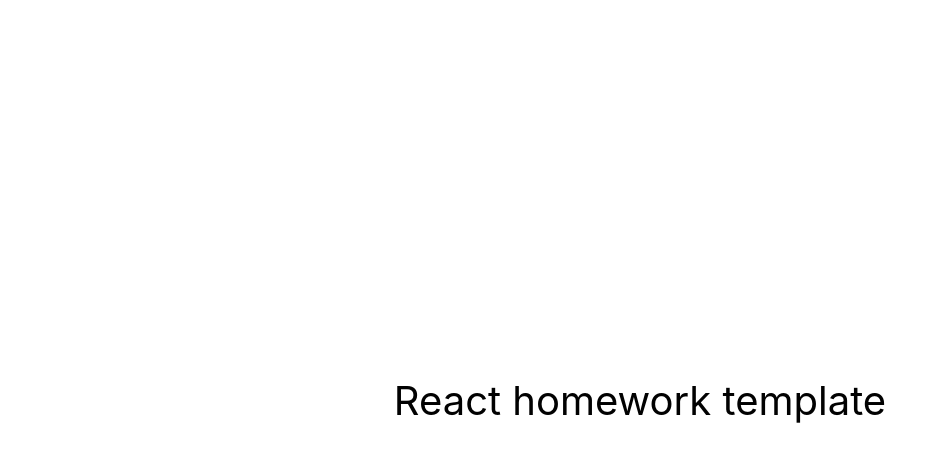
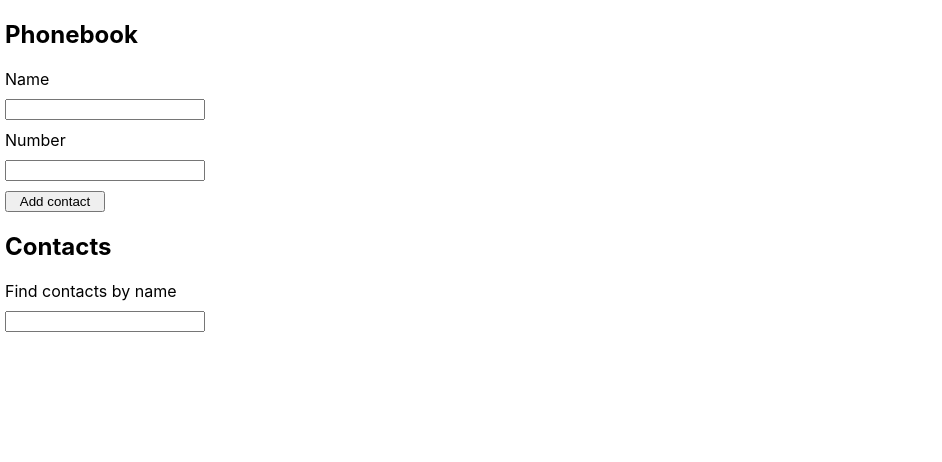
Before and after one commit to anastasia-savi/goit-react-hw-08-phonebook, a React (Create React App) app: page / in a window 1280 px wide. Shown: the top 462 px of the page, without its empty margins (0-942 px from the left). Built offline with nearby package versions, Linux system fonts and the light colour scheme.

Commit message:
hw-react2/3

```diff
--- a/package.json
+++ b/package.json
@@ -7,6 +7,8 @@
     "@testing-library/jest-dom": "^5.16.3",
     "@testing-library/react": "^12.1.4",
     "@testing-library/user-event": "^13.5.0",
+    "nanoid": "^4.0.2",
+    "prop-types": "^15.8.1",
     "react": "^18.1.0",
     "react-dom": "^18.1.0",
     "react-scripts": "5.0.1",
--- a/src/components/App.jsx
+++ b/src/components/App.jsx
@@ -1,16 +1,60 @@
-export const App = () => {
-  return (
-    <div
-      style={{
-        height: '100vh',
-        display: 'flex',
-        justifyContent: 'center',
-        alignItems: 'center',
-        fontSize: 40,
-        color: '#010101'
-      }}
-    >
-      React homework template
-    </div>
-  );
-};
+import React from 'react';
+import ContactForm from './ContactForm/ContactForm';
+import Section from './Section/Section';
+import { nanoid } from 'nanoid/non-secure';
+import ContactList from './ContactList/ContactList';
+import Filter from './Filter/Filter';
+export default class App extends React.Component {
+  state = {
+    contacts: [],
+    filter: '',
+  };
+
+  formHandlerSubmit = ({ name, number }) => {
+    const contact = {
+      id: nanoid(),
+      name,
+      number,
+    };
+
+    if (this.state.contacts.find(cont => cont.name === name)) {
+      alert(`{name} is already in contacts`);
+    } else {
+      this.setState(prevState => ({
+        contacts: [contact, ...prevState.contacts],
+      }));
+    }
+  };
+
+  changeFilter = event => {
+    this.setState({ filter: event.currentTarget.value });
+  };
+
+  getFiltred = () => {
+    const normFilter = this.state.filter.toLowerCase();
+    return this.state.contacts.filter(contact =>
+      contact.name.toLowerCase().includes(normFilter)
+    );
+  };
+
+  deleteContact = contactId => {
+    this.setState(prevState => ({
+      contacts: prevState.contacts.filter(contact => contact.id !== contactId),
+    }));
+  };
+
+  render() {
+    const visibleContacts = this.getFiltred();
+    return (
+      <div>
+        <Section title="Phonebook">
+          <ContactForm onSubmit={this.formHandlerSubmit} />
+        </Section>
+        <Section title="Contacts">
+          <Filter value={this.state.filter} onChange={this.changeFilter} />
+          <ContactList contacts={visibleContacts} delete={this.deleteContact} />
+        </Section>
+      </div>
+    );
+  }
+}
--- /dev/null
+++ b/src/components/ContactForm/ContactForm.jsx
@@ -0,0 +1,62 @@
+import React from 'react';
+import PropTypes from 'prop-types';
+import css from './ContactForm.module.css';
+
+export default class ContactForm extends React.Component {
+  state = {
+    name: '',
+    number: '',
+  };
+
+  handleInputChange = event => {
+    this.setState({ [event.currentTarget.name]: event.currentTarget.value });
+  };
+
+  handleSubmit = event => {
+    event.preventDefault();
+    this.props.onSubmit(this.state);
+    this.reset();
+  };
+
+  reset = () => {
+    this.setState({ name: '', number: '' });
+  };
+
+  render() {
+    return (
+      <form className={css.form} onSubmit={this.handleSubmit}>
+        <label className={css.label}>
+          <span className={css.span}>Name</span>
+          <input
+            type="text"
+            value={this.state.name}
+            onChange={this.handleInputChange}
+            name="name"
+            pattern="^[a-zA-Zа-яА-Я]+((['-][a-zA-Zа-яА-Я])?[a-zA-Zа-яА-Я]*)*$"
+            title="Name may contain only letters, apostrophe, dash and spaces. For example Adrian, Jacob Mercer, Charles de Batz de Castelmore d'Artagnan"
+            required
+          />
+        </label>
+        <label className={css.label}>
+          <span className={css.span}>Number</span>
+          <input
+            type="tel"
+            value={this.state.number}
+            onChange={this.handleInputChange}
+            name="number"
+            pattern="\+?\d{1,4}?[-.\s]?\(?\d{1,3}?\)?[-.\s]?\d{1,4}[-.\s]?\d{1,4}[-.\s]?\d{1,9}"
+            title="Phone number must be digits and can contain spaces, dashes, parentheses and can start with +"
+            required
+          />
+        </label>
+        <button type="submit" className={css.button}>
+          Add contact
+        </button>
+      </form>
+    );
+  }
+}
+
+ContactForm.propTypes = {
+  handleSubmit: PropTypes.func.isRequired,
+};
--- /dev/null
+++ b/src/components/ContactForm/ContactForm.module.css
@@ -0,0 +1,19 @@
+.form {
+  display: flex;
+  flex-direction: column;
+}
+
+.span {
+  margin-bottom: 10px;
+}
+
+.label {
+  display: flex;
+  flex-direction: column;
+  max-width: 200px;
+  margin-bottom: 10px;
+}
+
+.button {
+  max-width: 100px;
+}
--- /dev/null
+++ b/src/components/ContactList/ContactList.jsx
@@ -0,0 +1,40 @@
+import React from 'react';
+import PropTypes from 'prop-types';
+import css from './ContactList.module.css';
+
+export default class ContactList extends React.Component {
+  render() {
+    const contacts = this.props.contacts;
+    const deleteCont = this.props.delete;
+
+    return (
+      <ul className={css.contactList}>
+        {contacts.map(({ id, name, number }) => (
+          <li className={css.contact} key={id}>
+            <p>
+              {name}: {number}
+            </p>
+            <button
+              type="button"
+              className={css.button}
+              onClick={() => deleteCont(id)}
+            >
+              Delete
+            </button>
+          </li>
+        ))}
+      </ul>
+    );
+  }
+}
+
+ContactList.propTypes = {
+  contacts: PropTypes.arrayOf(
+    PropTypes.shape({
+      id: PropTypes.string.isRequired,
+      name: PropTypes.string.isRequired,
+      nunber: PropTypes.number.isRequired,
+      delete: PropTypes.func.isRequired,
+    })
+  ),
+};
--- /dev/null
+++ b/src/components/ContactList/ContactList.module.css
@@ -0,0 +1,15 @@
+.contactList {
+  display: flex;
+  flex-direction: column;
+}
+
+.contact {
+  display: flex;
+  flex-direction: row;
+  align-items: center;
+}
+
+.button {
+  margin-left: 5px;
+  max-height: 30px;
+}
--- /dev/null
+++ b/src/components/Filter/Filter.jsx
@@ -0,0 +1,21 @@
+import React from 'react';
+import PropTypes from 'prop-types';
+import css from './Filter.module.css';
+
+export default class Filter extends React.Component {
+  render() {
+    const filter = this.props.value;
+    const onChange = this.props.onChange;
+    return (
+      <label className={css.label}>
+        <span className={css.span}>Find contacts by name</span>
+        <input type="text" value={filter} onChange={onChange} />
+      </label>
+    );
+  }
+}
+
+Filter.propTypes = {
+  value: PropTypes.string.isRequired,
+  onChange: PropTypes.func.isRequired,
+};
--- /dev/null
+++ b/src/components/Filter/Filter.module.css
@@ -0,0 +1,12 @@
+.span {
+  display: flex;
+  flex-direction: column;
+  margin-bottom: 10px;
+}
+
+.label {
+  display: flex;
+  flex-direction: column;
+  max-width: 200px;
+  margin-bottom: 10px;
+}
--- /dev/null
+++ b/src/components/Section/Section.jsx
@@ -0,0 +1,19 @@
+import React from 'react';
+import PropTypes from 'prop-types';
+import css from './Section.module.css';
+
+export default class Section extends React.Component {
+  render() {
+    return (
+      <section className={css.section}>
+        <h2>{this.props.title}</h2>
+        {this.props.children}
+      </section>
+    );
+  }
+}
+
+Section.propTypes = {
+  title: PropTypes.string.isRequired,
+  children: PropTypes.element.isRequired,
+};
--- /dev/null
+++ b/src/components/Section/Section.module.css
@@ -0,0 +1,3 @@
+.section {
+  margin-left: 5px;
+}
--- a/src/index.js
+++ b/src/index.js
@@ -1,6 +1,6 @@
 import React from 'react';
 import ReactDOM from 'react-dom/client';
-import { App } from 'components/App';
+import App from 'components/App';
 import './index.css';
 
 ReactDOM.createRoot(document.getElementById('root')).render(
```
Also changed, not shown: 1 other file (tests, documents, lock files or other folders).
